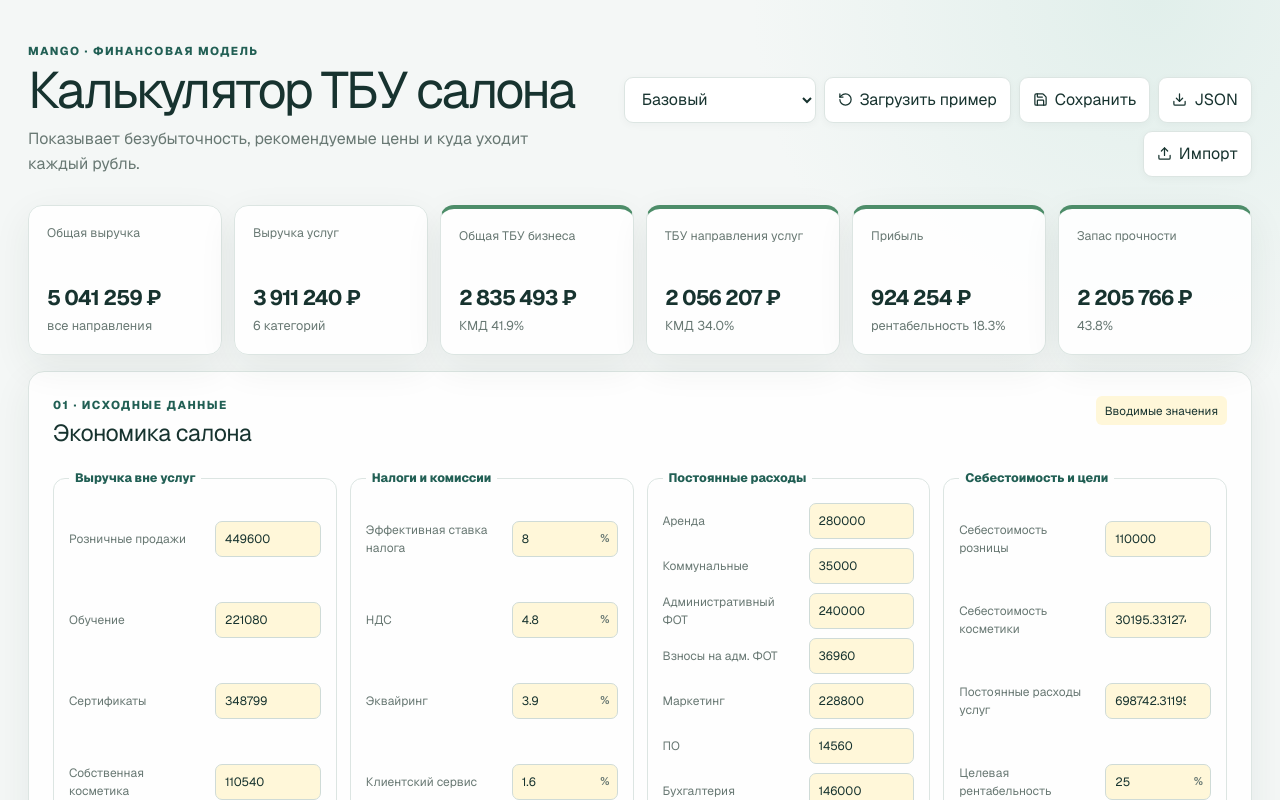
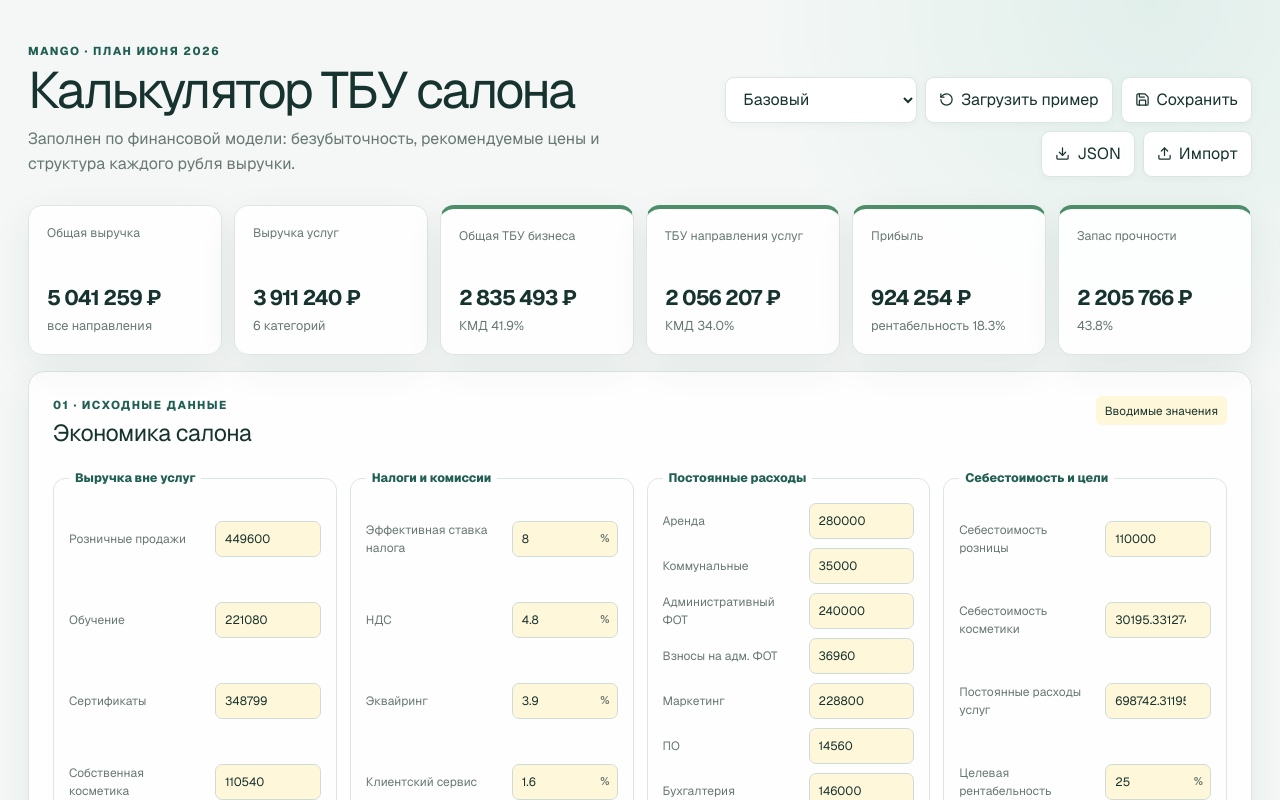
Before and after one commit to Anastasia345-byte/Mango-TBU, a Next.js app: page / in a window 1280 px wide. Shown: the top 800 px of the page. Built offline with nearby package versions, Linux system fonts and the light colour scheme.

Commit message:
Populate calculator from Mango financial model

```diff
--- a/src/components/dashboard.tsx
+++ b/src/components/dashboard.tsx
@@ -14,7 +14,7 @@ const rub = new Intl.NumberFormat("ru-RU", { style: "currency", currency: "RUB",
 const num = new Intl.NumberFormat("ru-RU", { maximumFractionDigits: 0 });
 const percent = (value: number | null) => value === null ? "—" : `${(value * 100).toFixed(1)}%`;
 const COLORS = ["#215f54", "#3b8276", "#68a89e", "#e7aa55", "#d57a55", "#68839c", "#95a867", "#8e6f9f", "#c18c9c", "#71837c", "#71a177"];
-const STORAGE_KEY = "mango-tbu-v1";
+const STORAGE_KEY = "mango-tbu-v2";
 
 type NumberKey = Exclude<keyof SalonInputs, "categories">;
 
@@ -106,7 +106,7 @@ export function Dashboard() {
 
   return <main>
     <header className="topbar">
-      <div><p className="eyebrow">MANGO · ФИНАНСОВАЯ МОДЕЛЬ</p><h1>Калькулятор ТБУ салона</h1><p>Показывает безубыточность, рекомендуемые цены и куда уходит каждый рубль.</p></div>
+      <div><p className="eyebrow">MANGO · ПЛАН ИЮНЯ 2026</p><h1>Калькулятор ТБУ салона</h1><p>Заполнен по финансовой модели: безубыточность, рекомендуемые цены и структура каждого рубля выручки.</p></div>
       <div className="actions">
         <select aria-label="Сценарий" value={activeScenario} onChange={e => loadPreset(e.target.value)}>{["Базовый", "Консервативный", "Целевой", "Пользовательский"].map(s => <option key={s}>{s}</option>)}</select>
         <button onClick={() => reset(exampleData)}><RotateCcw />Загрузить пример</button>
```
